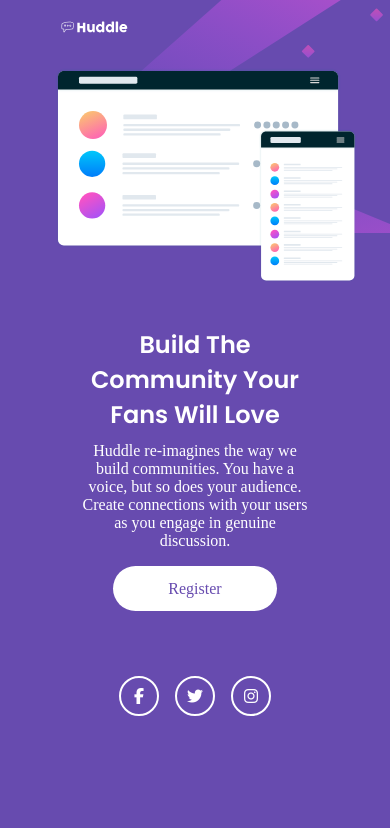
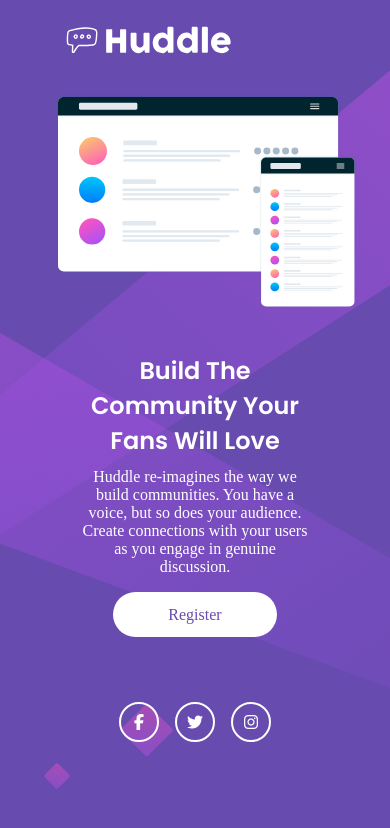
Before and after one commit to Allisson-Lima-Dev/huddle-landing-page-with-single-introductory-section-master, a plain HTML site: page index.html in a window 390 px wide. Drawn offline with Linux system fonts and the light colour scheme.

Commit message:
Update style.css

```diff
--- a/style.css
+++ b/style.css
@@ -94,6 +94,9 @@ header{
 
 @media (max-width: 1200px){
     .container-main{
+        background-repeat: no-repeat;
+        background-size: cover;
+        background-position: top;
         display: flex;
         flex-direction: column;
         height: 100%;
@@ -154,3 +157,15 @@ header{
     }
 
 }
+@media(max-width: 475px){
+    .container-main{
+        background-image: url('images/bg-mobile.svg');
+        background-repeat: no-repeat;
+        background-size: cover;
+        background-position: center;
+    }
+    header img{
+        width: 50%;
+        margin-top: 0px;
+    }
+}
```
